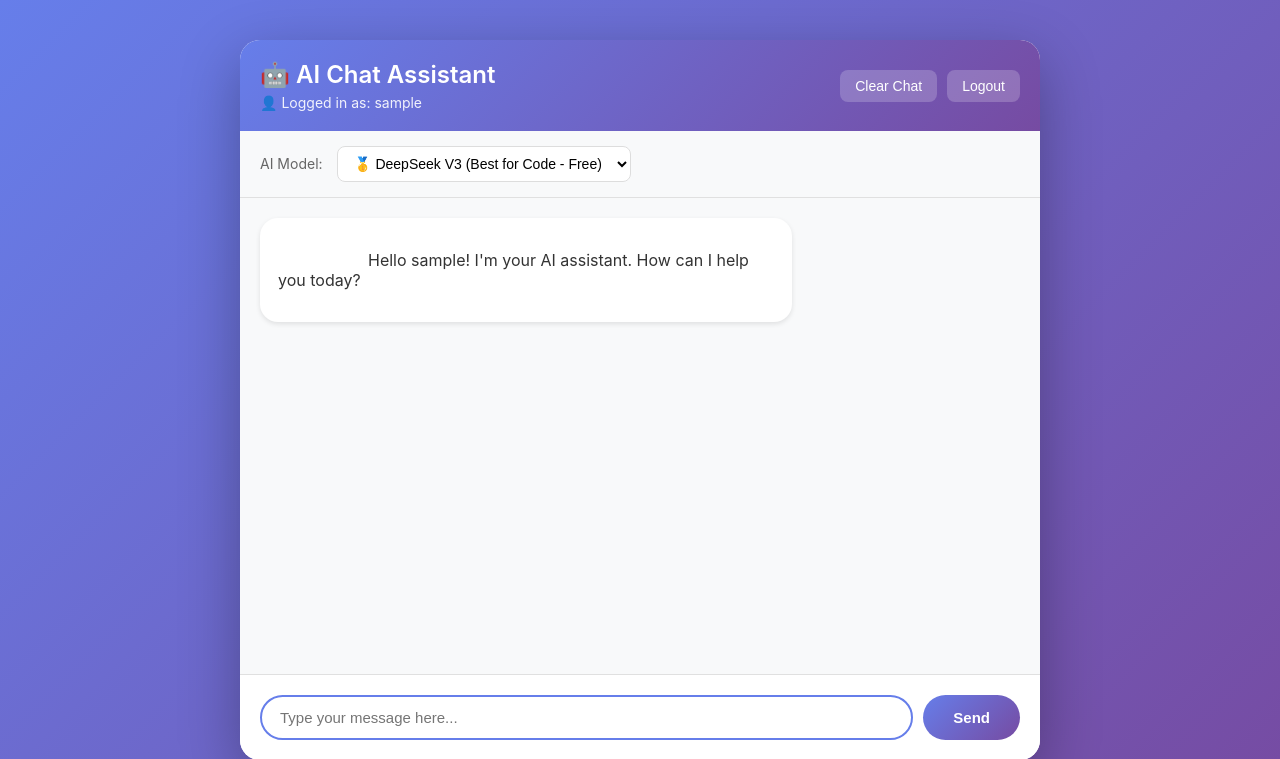
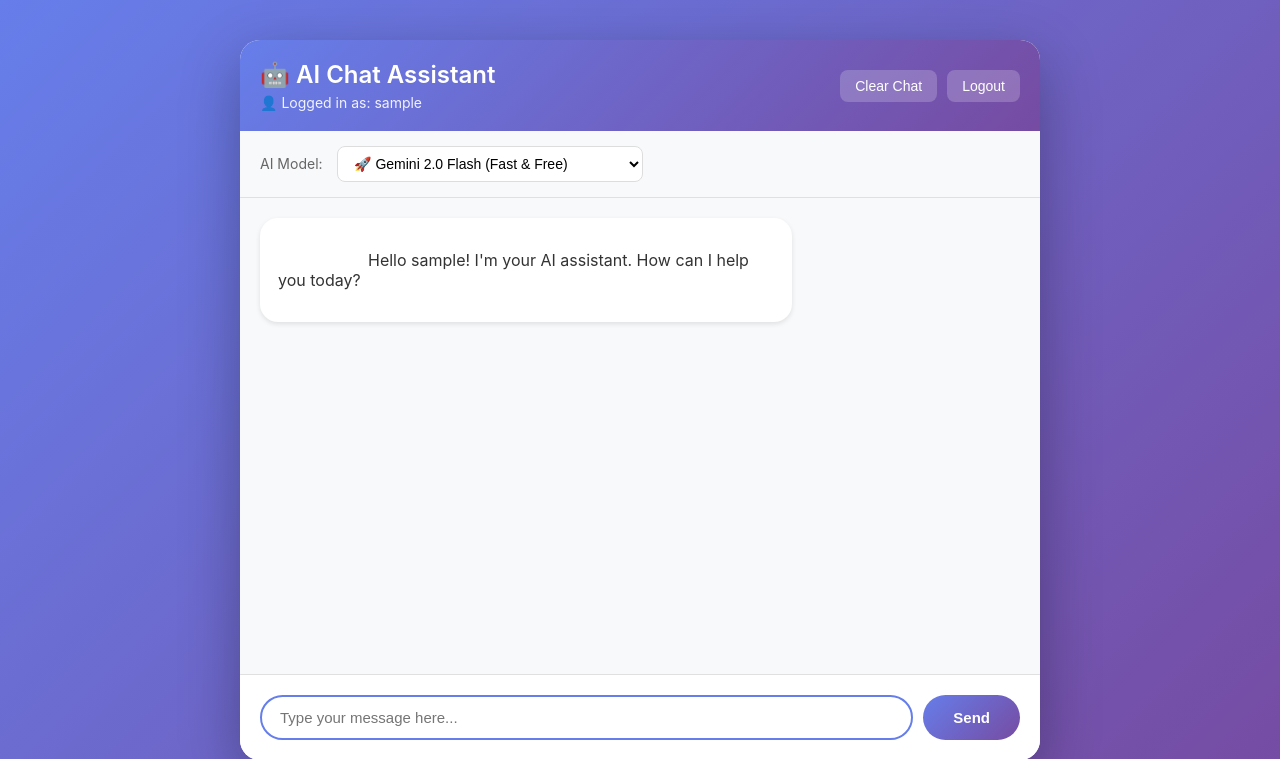
Before and after one commit to cloudstoragecrypto-svg/ai-chat-app, a Flask app: page /chat in a window 1280 px wide. Shown: the top 759 px of the page. Run offline with Flask 3, Linux system fonts and the light colour scheme; the visitor is signed in with stand-in values (Sample User, id 1); data that the repository does not hold is empty.

Commit message:
Update index.html

```diff
--- a/templates/index.html
+++ b/templates/index.html
@@ -237,22 +237,22 @@
         <div class="model-selector">
             <label for="model-select">AI Model:</label>
             <select id="model-select">
-                <!-- Free Models - Verified Working -->
-                <option value="deepseek/deepseek-chat-v3-0324:free">🥇 DeepSeek V3 (Best for Code - Free)</option>
-                <option value="deepseek/deepseek-r1:free">DeepSeek R1 (Reasoning - Free)</option>
-                <option value="deepseek/deepseek-r1-distill-llama-70b:free">DeepSeek R1 70B (Free)</option>
-                <option value="meta-llama/llama-3.3-70b-instruct:free">Llama 3.3 70B (Powerful - Free)</option>
-                <option value="meta-llama/llama-4-scout:free">Llama 4 Scout (Latest - Free)</option>
-                <option value="meta-llama/llama-4-maverick:free">Llama 4 Maverick (Latest - Free)</option>
+                <!-- Free Models - Try these in order -->
+                <option value="google/gemini-2.0-flash-exp:free">🚀 Gemini 2.0 Flash (Fast & Free)</option>
+                <option value="meta-llama/llama-3.3-70b-instruct:free">Llama 3.3 70B (Free)</option>
                 <option value="google/gemma-3-27b-it:free">Gemma 3 27B (Free)</option>
-                <option value="qwen/qwq-32b:free">Qwen QwQ 32B (Reasoning - Free)</option>
-                <option value="google/gemini-2.0-flash-exp:free">Gemini 2.0 Flash (Fast - Free)</option>
-                <option value="nvidia/llama-3.1-nemotron-ultra-253b-v1:free">Nvidia Nemotron 253B (Free)</option>
+                <option value="deepseek/deepseek-chat-v3-0324:free">DeepSeek V3 (Free - May be limited)</option>
+                <option value="qwen/qwq-32b:free">Qwen QwQ 32B (Free)</option>
+                <option value="meta-llama/llama-3.2-3b-instruct:free">Llama 3.2 3B (Free & Fast)</option>
+                <option value="meta-llama/llama-3.1-8b-instruct:free">Llama 3.1 8B (Free & Stable)</option>
+                <option value="mistralai/mistral-7b-instruct:free">Mistral 7B (Free)</option>
+                <option value="mistralai/mixtral-8x7b-instruct:free">Mixtral 8x7B (Free)</option>
 
-                <!-- Paid Models (Better Performance) -->
-                <option value="anthropic/claude-3.5-sonnet">Claude 3.5 Sonnet (Paid - Best Overall)</option>
-                <option value="openai/gpt-4o-mini">GPT-4o Mini (Paid - Cheap)</option>
-                <option value="google/gemini-2.0-flash-001">Gemini 2.0 Flash (Paid)</option>
+                <!-- Paid Models (No Rate Limits - Recommended) -->
+                <option value="anthropic/claude-3.5-sonnet">💎 Claude 3.5 Sonnet ($0.003/1K tokens)</option>
+                <option value="openai/gpt-4o-mini">GPT-4o Mini ($0.15/1M tokens)</option>
+                <option value="google/gemini-2.0-flash-001">Gemini 2.0 Flash ($0.15/1M tokens)</option>
+                <option value="deepseek/deepseek-chat">DeepSeek Chat ($0.14/1M tokens)</option>
             </select>
         </div>
 
```
